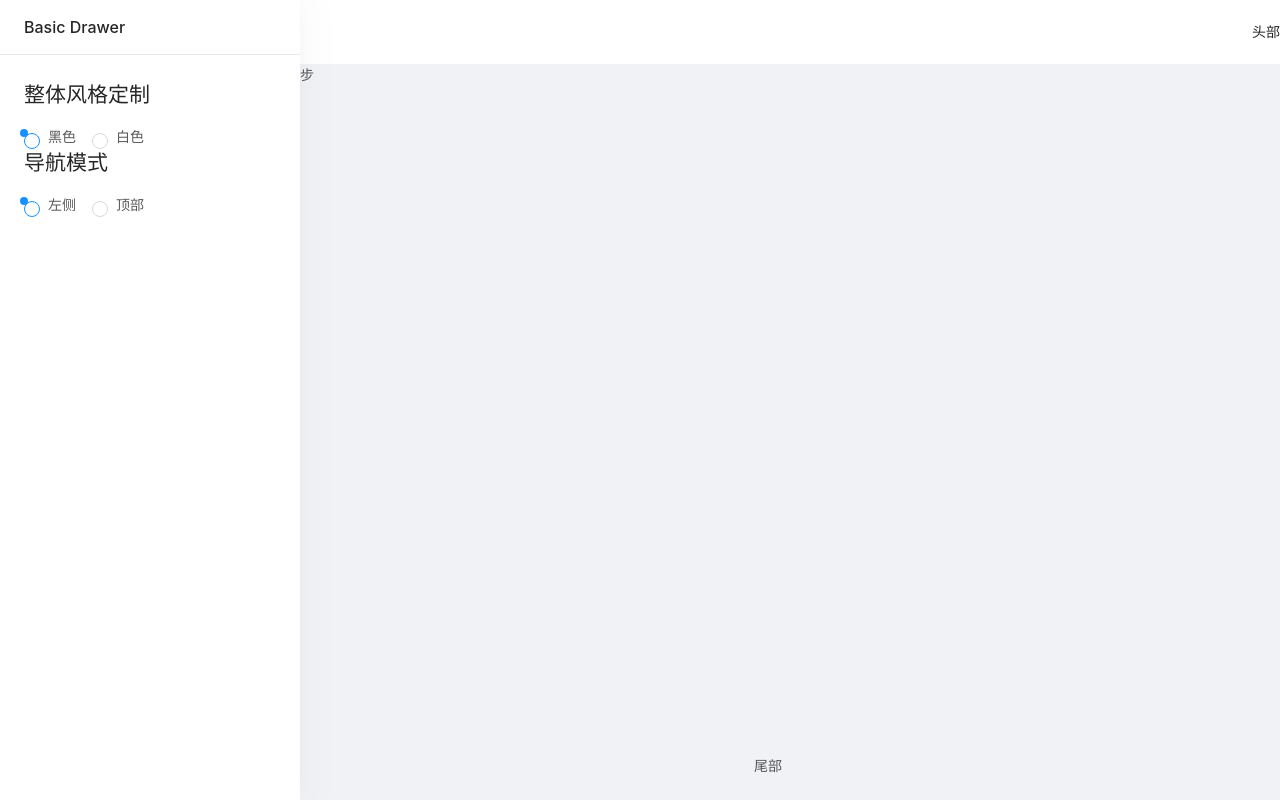
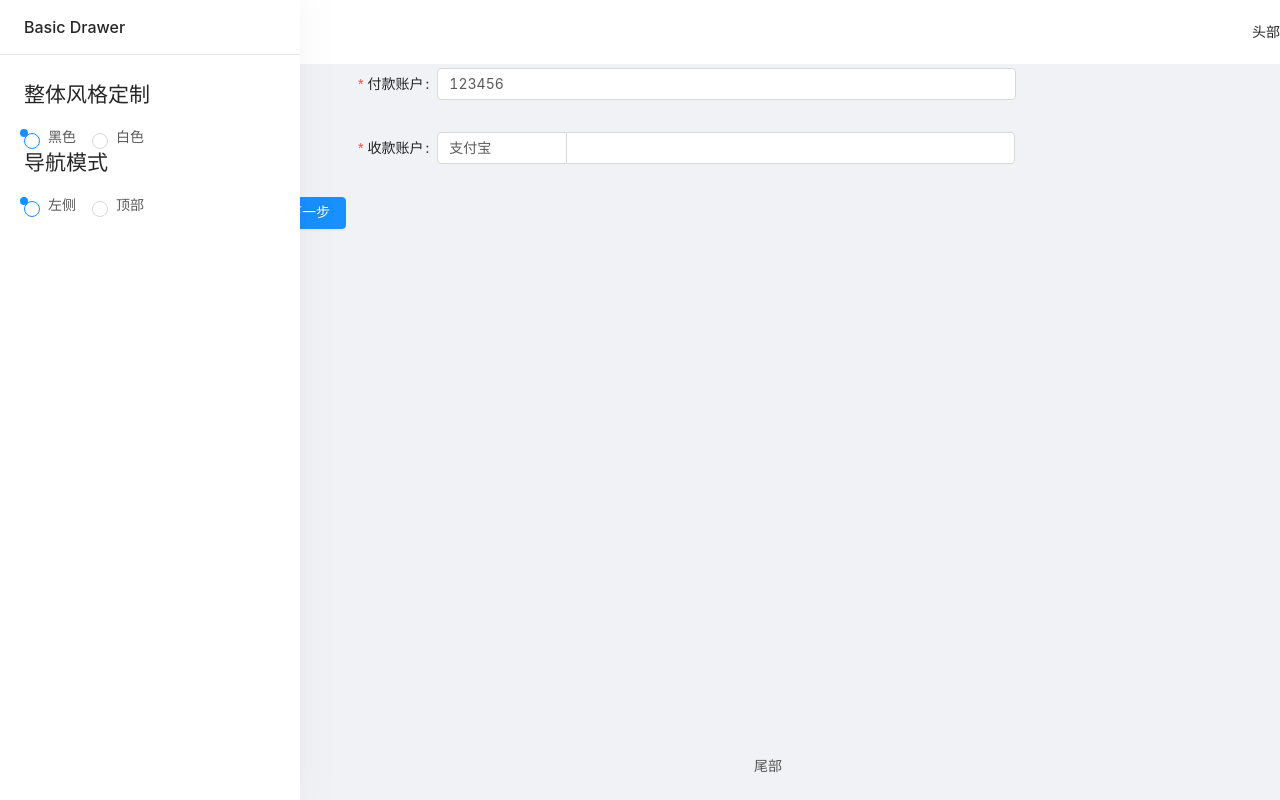
Before and after one commit to lsustc/ant-design-vue-pro, a Vue app: page /form/step-form/info in a window 1280 px wide. Built offline with nearby package versions, Linux system fonts and the light colour scheme.

Commit message:
添加分步表单、自定义表单

```diff
--- /dev/null
+++ b/mock/form.js
@@ -0,0 +1,14 @@
+function chart(method) {
+    let res = null;
+    switch (method) {
+        case 'POST':
+            res = {message: 'ok'};
+            break;
+        default:
+            res = null;
+            break;
+    }
+    return res;
+}
+
+module.exports = chart;
--- /dev/null
+++ b/src/components/ReceiverAccount.vue
@@ -0,0 +1,40 @@
+<template>
+  <a-input-group compact>
+    <a-select v-model="type" style="width: 130px" @change="handleTypeChange">
+      <a-select-option value="alipay"> 支付宝 </a-select-option>
+      <a-select-option value="bank"> 银行账户 </a-select-option>
+    </a-select>
+    <a-input style="width: calc(100% - 130px)" v-model="number" @change="handleNumberChange"/>
+  </a-input-group>
+</template>
+<script>
+export default {
+  props: {
+      value: {
+          type: Object,
+      }
+  },
+  watch: {
+      value(val) {
+          Object.assign(this, val);
+      }
+  },
+  data() {
+      const { type, number } = this.value || {};
+      return {
+          type: type || 'alipay',
+          number: number || ''
+      }
+  },
+  methods: {
+      handleTypeChange(val) {
+          this.$emit('change', {...this.value, type: val});
+      },
+      handleNumberChange(e) {
+          this.$emit('change', {...this.value, number: e.target.value});
+      }
+  }
+};
+</script>
+<style lang="less" scoped>
+</style>
--- a/src/main.js
+++ b/src/main.js
@@ -2,7 +2,7 @@ import Vue from "vue";
 import App from "./App.vue";
 import router from "./router";
 import store from "./store";
-import {Button, Layout, Icon, Drawer, Radio, Menu, Form, Input} from 'ant-design-vue'
+import {Button, Layout, Icon, Drawer, Radio, Menu, Form, Input, Select} from 'ant-design-vue'
 import Authorized from "./components/Authorized.vue"
 import Auth from "./directives/auth";
 
@@ -16,6 +16,7 @@ Vue.use(Radio);
 Vue.use(Menu);
 Vue.use(Form);
 Vue.use(Input);
+Vue.use(Select);
 Vue.component('Authorized', Authorized);
 Vue.use(Auth);
 
--- a/src/store/index.js
+++ b/src/store/index.js
@@ -1,11 +1,14 @@
 import Vue from "vue";
 import Vuex from "vuex";
+import form from './modules/form';
 
 Vue.use(Vuex);
 
 export default new Vuex.Store({
-  state: {},
-  mutations: {},
-  actions: {},
-  modules: {},
+  state: {
+    test: 'test'
+  },
+  modules: {
+    form
+  }
 });
--- /dev/null
+++ b/src/store/modules/form.js
@@ -0,0 +1,42 @@
+import router from '../../router/index';
+import request from '../../utils/request';
+
+const state = {
+    step: {
+        payAccount: '123456',
+        receiveAccount: {
+            type: 'alipay',
+            number: ''
+        }
+    },
+    test: 'test'
+}
+
+const actions = {
+    async submitStepForm({commit}, {payload}) {
+        await request({
+            url: '/api/form',
+            method: 'POST',
+            data: payload
+        });
+        commit('saveStepFormData', payload);
+        router.push('/form/step-form/result');
+    }
+}
+
+const mutations = {
+    saveStepFormData(state, {payload}) {
+        console.log(payload);
+        state.step = {
+            ...state.step,
+            ...payload
+        }
+    }
+}
+
+export default {
+    namespaced: true,
+    state,
+    actions,
+    mutations
+}
--- a/src/views/Forms/StepForm/Step1.vue
+++ b/src/views/Forms/StepForm/Step1.vue
@@ -1,12 +1,82 @@
 <template>
     <div>
-        第一步
+        <a-form layout="horizontal" :form="form">
+            <a-form-item label="付款账户" :label-col="formItemLayout.labelCol"
+             :wrapper-col="formItemLayout.wrapperCol"
+            >
+            <a-input v-decorator="['payAccount', {
+                initialValue: step.payAccount,
+                rules: [{required: true, message: '请输入付款账号'}]
+            }]"
+            placeholder="请输入付款账号"
+            ></a-input>
+            </a-form-item>
+
+
+            <a-form-item label="收款账户" :label-col="formItemLayout.labelCol"
+             :wrapper-col="formItemLayout.wrapperCol"
+            >
+            <ReceiveAccount v-decorator="['receiveAccount', {
+                initialValue: step.receiveAccount,
+                rules: [{required: true, message: '请输入收款账户',
+                validator: (rule, value, callback) => {
+                    if (value && value.number) {
+                        callback();
+                    } else {
+                        callback(false);
+                    }
+                }}],
+            }]" />
+            </a-form-item>
+
+
+            <a-form-item>
+                <a-button type="primary" @click="handleSubmit">下一步</a-button>
+            </a-form-item>
+        </a-form>
     </div>
 </template>
 
 <script>
+import ReceiveAccount from '@/components/ReceiverAccount.vue'
 export default {
-
+    components: {
+        ReceiveAccount
+    },
+    data() {
+        this.form = this.$form.createForm(this);
+        return {
+            formItemLayout: {
+                labelCol: {span: 4},
+                wrapperCol: {span: 14}
+            }
+        }
+    },
+    mounted() {
+        console.log(this);
+    },
+    computed: {
+        step() {
+            return this.$store.state.form.step
+        },
+        test() {
+            return this.$store.state.form.test
+        }
+    },
+    methods: {
+        handleSubmit() {
+            const { form, $router, $store } = this;
+            form.validateFields((err, values) => {
+                if (!err) {
+                    $store.commit({
+                        type: "form/saveStepFormData",
+                        payload: values
+                    });
+                    $router.push('/form/step-form/confirm');
+                }
+            });
+        }
+    }
 }
 </script>
 <style>
--- a/src/views/Forms/StepForm/Step2.vue
+++ b/src/views/Forms/StepForm/Step2.vue
@@ -1,12 +1,67 @@
 <template>
     <div>
-        第二步
+        <a-form layout="horizontal" :form="form">
+            <a-form-item label="付款账户" :label-col="formItemLayout.labelCol"
+             :wrapper-col="formItemLayout.wrapperCol"
+            >
+            {{step.payAccount}}
+            </a-form-item>
+            <a-form-item label="密码" :label-col="formItemLayout.labelCol"
+             :wrapper-col="formItemLayout.wrapperCol"
+            >
+            <a-input v-decorator="['password', {
+                initialValue: step.payAccount,
+                rules: [{required: true, message: '请输入密码'}]
+            }]"
+            type="password"
+            placeholder="请输入密码"
+            ></a-input>
+            </a-form-item>
+
+            <a-form-item>
+                <a-button type="primary" @click="handleSubmit">提交</a-button>
+                <a-button style="margin-left: 8px" type="primary" @click="onPrev">上一步</a-button>
+            </a-form-item>
+        </a-form>
     </div>
 </template>
 
 <script>
 export default {
+    data() {
+        this.form = this.$form.createForm(this);
+        return {
+            formItemLayout: {
+                labelCol: {span: 4},
+                wrapperCol: {span: 14}
+            }
+        }
+    },
+    mounted() {
+        console.log(this);
+    },
+    computed: {
+        step() {
+            return this.$store.state.form.step
+        }
+    },
+    methods: {
+        handleSubmit() {
+            const { form, $store, step } = this;
+            form.validateFields((err, values) => {
+                if (!err) {
+                    $store.dispatch({
+                        type: "form/submitStepForm",
+                        payload: {...step, ...values}
+                    });
 
+                }
+            });
+        },
+        onPrev() {
+            this.$router.push('/form/step-form/info');
+        }
+    }
 }
 </script>
 <style>
--- a/src/views/Forms/StepForm/Step3.vue
+++ b/src/views/Forms/StepForm/Step3.vue
@@ -1,12 +1,14 @@
 <template>
     <div>
-        第三步
+        操作成功，预计两小时到账
     </div>
 </template>
 
 <script>
 export default {
-
+    mounted() {
+        console.log(this);
+    }
 }
 </script>
 <style>
```
